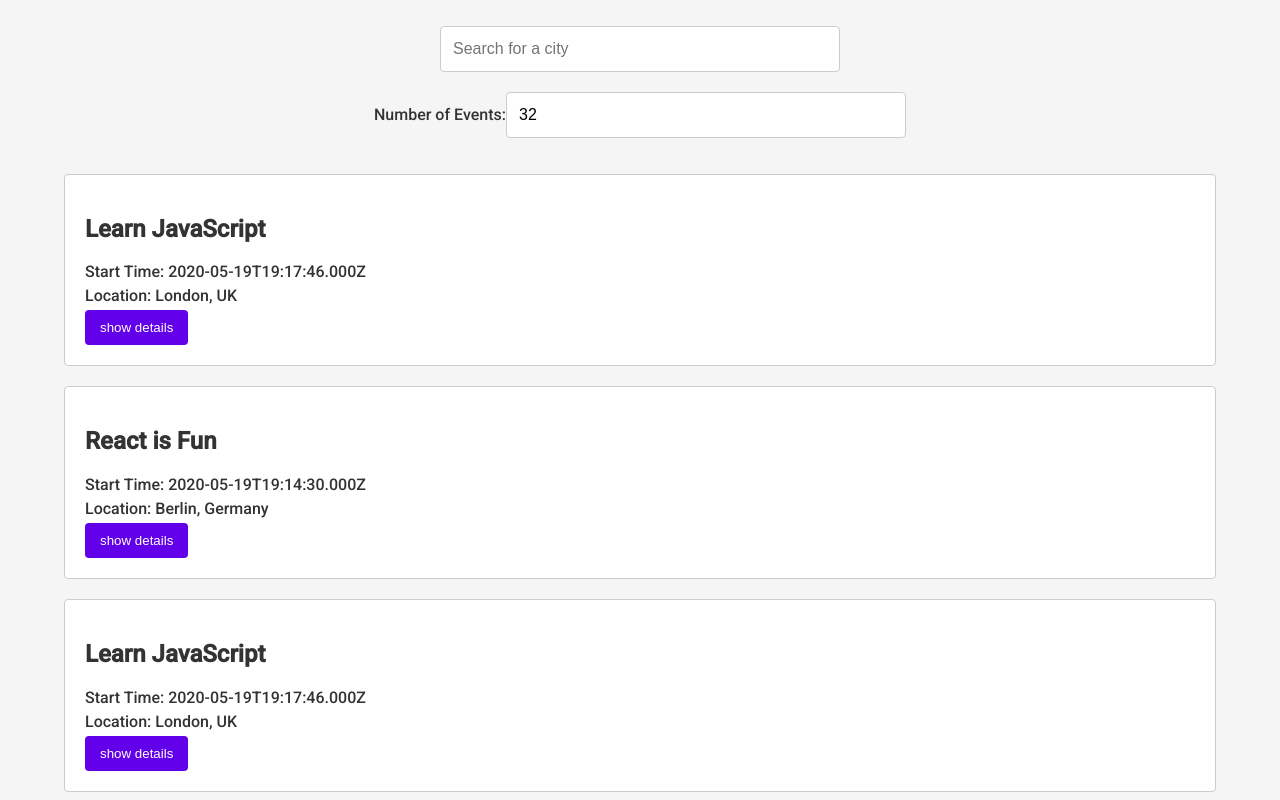
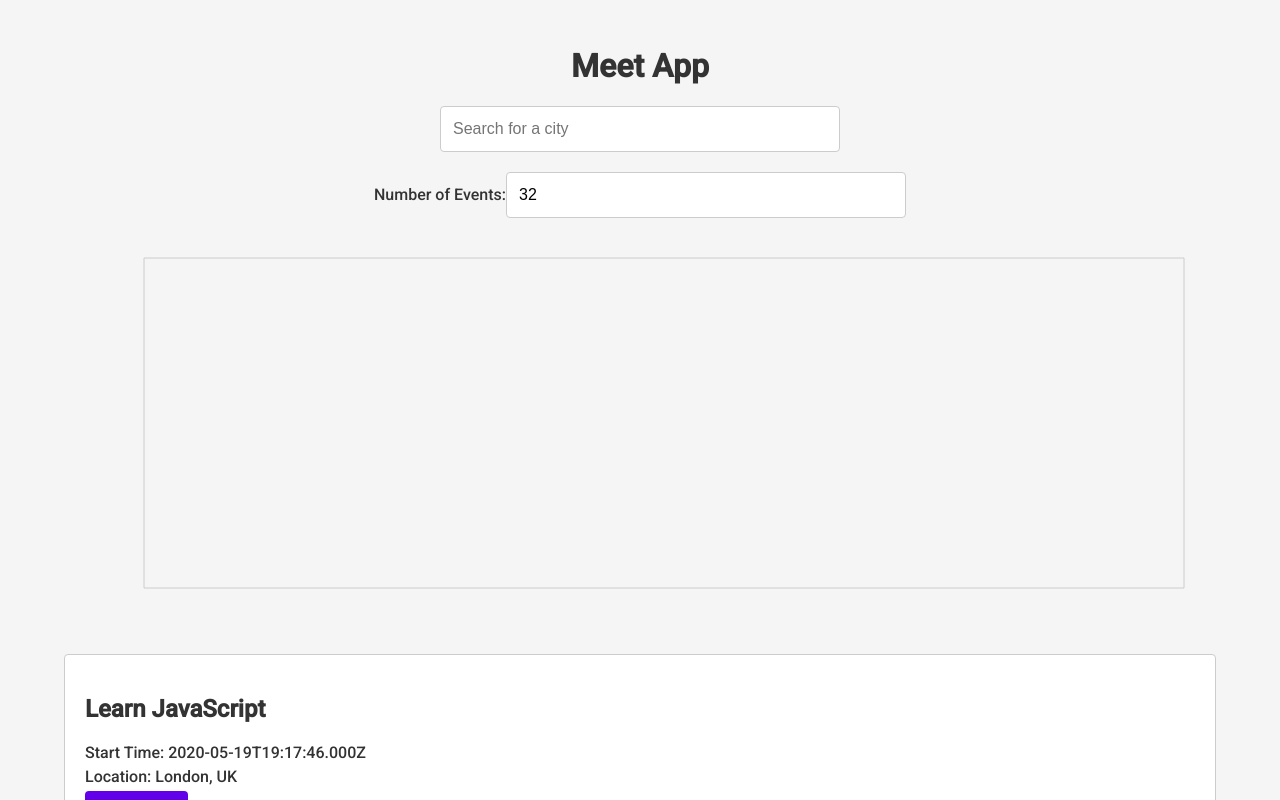
Before and after one commit to cmr927/meet, a React (Create React App) app: page / in a window 1280 px wide. Shown: the top 800 px of the page. Built offline with nearby package versions, Linux system fonts and the light colour scheme; what atatus-spa would draw is missing.

Commit message:
Installed Recharts & created a ScatterChart

```diff
--- a/package.json
+++ b/package.json
@@ -13,6 +13,7 @@
     "react-bootstrap": "^2.10.2",
     "react-dom": "^18.2.0",
     "react-scripts": "5.0.1",
+    "recharts": "^2.12.7",
     "web-vitals": "^2.1.4",
     "workbox-background-sync": "^6.6.0",
     "workbox-broadcast-update": "^6.6.0",
--- a/src/App.js
+++ b/src/App.js
@@ -2,6 +2,7 @@
 import CitySearch from './components/CitySearch';
 import EventList from './components/EventList';
 import NumberOfEvents from './components/NumberOfEvents';
+import CityEventsChart from './components/CityEventsChart';
 import { useEffect, useState } from 'react';
 import { extractLocations, getEvents } from './api';
 
@@ -39,6 +40,7 @@
 
   return (
     <div className="App">
+      <h1>Meet App</h1>
       <div className="alerts-container">
         {infoAlert.length ? <InfoAlert text={infoAlert} /> : null}
         {errorAlert.length ? <ErrorAlert text={errorAlert} /> : null}
@@ -51,8 +53,10 @@
       <NumberOfEvents
         setCurrentNOE={setCurrentNOE}
         setErrorAlert={setErrorAlert} />
-      <EventList
+      <CityEventsChart
+        allLocations={allLocations}
         events={events} />
+      <EventList events={events} />
     </div>
   );
 }
--- /dev/null
+++ b/src/components/CityEventsChart.js
@@ -0,0 +1,47 @@
+import { useState, useEffect } from 'react';
+import {
+    ScatterChart,
+    Scatter,
+    XAxis, YAxis,
+    CartesianGrid,
+    Tooltip,
+    ResponsiveContainer
+} from 'recharts';
+
+const CityEventsChart = ({ allLocations, events }) => {
+    const [data, setData] = useState([]);
+
+    useEffect(() => {
+        setData(getData());
+    }, [`${data}`]);
+
+    const getData = () => {
+        const data = allLocations.map((location) => {
+            const count = events.filter((event) => event.location === location).length
+            const city = location.split(', ')[0]
+            return { city, count };
+        })
+        return data;
+    };
+
+    return (
+        <ResponsiveContainer width="99%" height={400}>
+            <ScatterChart
+                margin={{
+                    top: 20,
+                    right: 20,
+                    bottom: 20,
+                    left: 20,
+                }}
+            >
+                <CartesianGrid />
+                <XAxis type="number" dataKey="x" name="stature" unit="cm" />
+                <YAxis type="number" dataKey="y" name="weight" unit="kg" />
+                <Tooltip cursor={{ strokeDasharray: '3 3' }} />
+                <Scatter name="A school" data={data} fill="#8884d8" />
+            </ScatterChart>
+        </ResponsiveContainer>
+    );
+}
+
+export default CityEventsChart;
```
Also changed, not shown: 1 other file (tests, documents, lock files or other folders).
